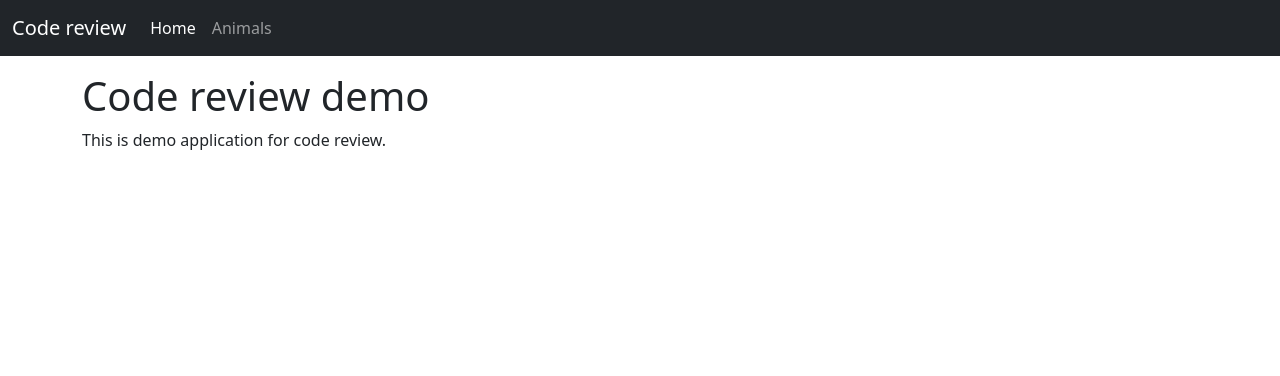
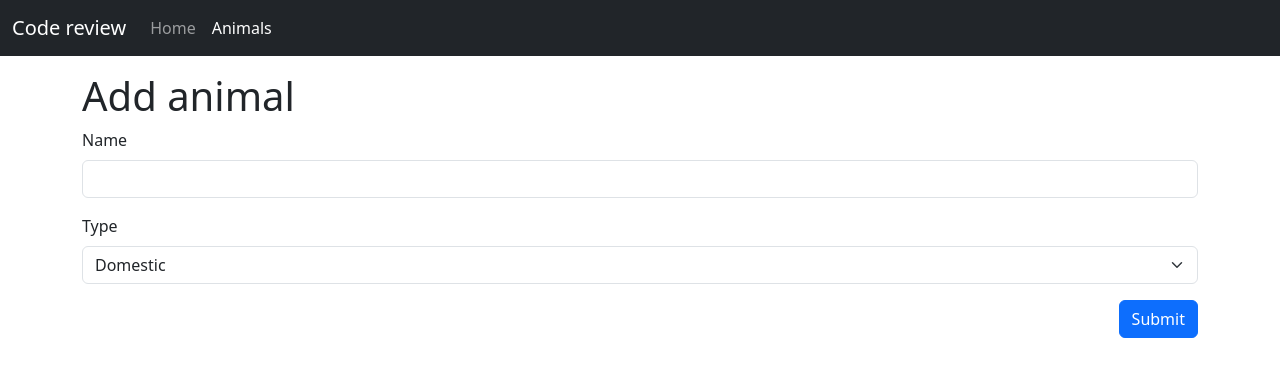
Before and after one commit to Viktor-36/angular-code-review-demo, an Angular app: page /animals/add in a window 1280 px wide. Before the commit this address led to /. Shown: the top 376 px of the page. Built offline with nearby package versions, Linux system fonts and the light colour scheme.

Commit message:
Added administration for animals

```diff
--- /dev/null
+++ b/src/app/features/animals/components/animals-form/animals-form.component.html
@@ -0,0 +1,17 @@
+<h1>Add animal</h1>
+<form (ngSubmit)="submitForm()">
+  <div class="mb-3">
+    <label class="form-label">Name</label>
+    <input type="text" name="name" class="form-control" [(ngModel)]="name">
+  </div>
+  <div class="mb-3">
+    <label class="form-label">Type</label>
+    <select name="type" class="form-select" [(ngModel)]="type">
+      <option value="Domestic">Domestic</option>
+      <option value="Wild">Wild</option>
+    </select>
+  </div>
+  <div class="text-end">
+    <button type="submit" class="btn btn-primary">Submit</button>
+  </div>
+</form>
--- /dev/null
+++ b/src/app/features/animals/components/animals-form/animals-form.component.ts
@@ -0,0 +1,33 @@
+import {ChangeDetectionStrategy, Component} from '@angular/core';
+import {FormsModule} from '@angular/forms';
+import {AnimalsService} from '../../services/animals.service';
+import {Router} from '@angular/router';
+
+@Component({
+  selector: 'app-animals-form',
+  standalone: true,
+  imports: [
+    FormsModule
+  ],
+  templateUrl: './animals-form.component.html',
+  styleUrl: './animals-form.component.scss',
+  changeDetection: ChangeDetectionStrategy.OnPush
+})
+export class AnimalsFormComponent {
+  name: string = '';
+  type: string = 'Domestic';
+
+  constructor(
+    private readonly animalsService: AnimalsService,
+    private readonly router: Router) {
+  }
+
+  submitForm(): void {
+    this.animalsService.addAnimal({
+      name: this.name,
+      type: this.type
+    });
+
+    this.router.navigate(['/animals']);
+  }
+}
--- a/src/app/features/animals/components/animals-list/animals-list.component.html
+++ b/src/app/features/animals/components/animals-list/animals-list.component.html
@@ -1,4 +1,29 @@
-<h1>Animals</h1>
+<div class="row">
+  <div class="col">
+    <h1>Animals</h1>
+  </div>
+  <div class="col text-end">
+    <button class="btn btn-success" routerLink="/animals/add">Add new</button>
+  </div>
+</div>
 
-<!-- TODO: Add table with animals -->
-<p>Coming soon...</p>
+<table class="table table-striped align-middle">
+  <thead>
+  <tr>
+    <th scope="col">#</th>
+    <th scope="col">Name</th>
+    <th scope="col">Type</th>
+    <th scope="col" class="text-end">Actions</th>
+  </tr>
+  </thead>
+  <tbody>
+  <tr *ngFor="let animal of animalsService.animals; let i = index">
+    <th scope="row">{{ i }}</th>
+    <td>{{ animal.name }}</td>
+    <td>{{ animal.type }}</td>
+    <td class="text-end">
+      <button type="button" class="btn btn-danger btn-sm" (click)="removeAnimal(animal)">Remove</button>
+    </td>
+  </tr>
+  </tbody>
+</table>
--- a/src/app/features/animals/components/animals-list/animals-list.component.ts
+++ b/src/app/features/animals/components/animals-list/animals-list.component.ts
@@ -1,12 +1,26 @@
-import {Component} from '@angular/core';
+import {ChangeDetectionStrategy, Component} from '@angular/core';
+import {AnimalsService} from '../../services/animals.service';
+import {NgForOf} from '@angular/common';
+import {Animal} from '../../models/animal';
+import {RouterLink, RouterOutlet} from '@angular/router';
 
 @Component({
   selector: 'app-animals-list',
   standalone: true,
-  imports: [],
+  imports: [
+    NgForOf,
+    RouterLink,
+    RouterOutlet
+  ],
   templateUrl: './animals-list.component.html',
-  styleUrl: './animals-list.component.scss'
+  styleUrl: './animals-list.component.scss',
+  changeDetection: ChangeDetectionStrategy.OnPush
 })
 export class AnimalsListComponent {
+  constructor(public readonly animalsService: AnimalsService) {
+  }
 
+  removeAnimal(animal: Animal): void {
+    this.animalsService.removeAnimal(animal);
+  }
 }
--- /dev/null
+++ b/src/app/features/animals/models/animal.ts
@@ -0,0 +1,4 @@
+export interface Animal {
+  name: string;
+  type: string;
+}
--- /dev/null
+++ b/src/app/features/animals/services/animals.service.ts
@@ -0,0 +1,31 @@
+import {Injectable} from '@angular/core';
+import {Animal} from '../models/animal';
+import {HttpClient} from '@angular/common/http';
+import {tap} from 'rxjs';
+
+@Injectable({
+  providedIn: 'root'
+})
+export class AnimalsService {
+  private _animals: Animal[] = [];
+
+  constructor(private readonly httpClient: HttpClient) {
+    this.httpClient.get<any[]>('/animals.json')
+      .pipe(
+        tap((animals) => this._animals = animals)
+      ).subscribe();
+  }
+
+  get animals(): Animal[] {
+    return this._animals;
+  }
+
+  public addAnimal(animal: Animal): void {
+    this._animals.push(animal);
+  }
+
+  public removeAnimal(animal: Animal): void {
+    let index = this._animals.findIndex((a) => a.name === animal.name);
+    this._animals.splice(index, 1);
+  }
+}
```
Also changed, not shown: src/app/app.routes.ts (+7 -1 lines), src/app/features/animals/components/animals-form/animals-form.component.scss (added), 2 other files (tests, documents, lock files or other folders).
